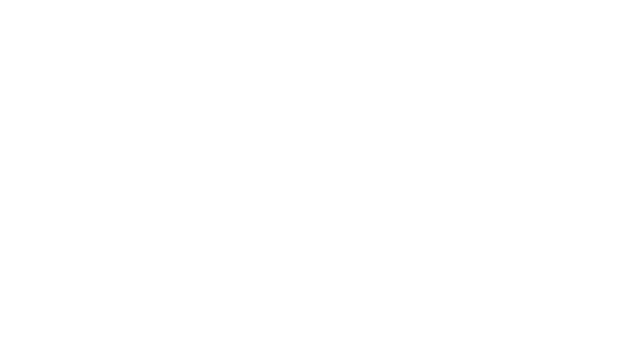
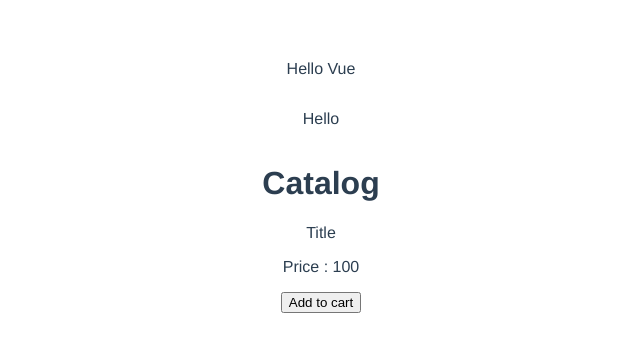
Before and after one commit to stoshich/vue-shop, a Vue app: page / in a window 1280 px wide. Shown: the top 352 px of the page, without its empty margins (319-959 px from the left). Built offline with nearby package versions, Linux system fonts and the light colour scheme.

Commit message:
catalog component

```diff
--- a/src/App.vue
+++ b/src/App.vue
@@ -1,13 +1,17 @@
 <template>
-
+<div id="app">
+  <p>Hello Vue</p>
+  <v-main-wrapper/>
+</div>
 </template>
 
 <script>
-
+import vMainWrapper from './components/v-main-wrapper.vue';
 
 export default {
   name: 'App',
   components: {
+    vMainWrapper
   }
 }
 </script>
--- /dev/null
+++ b/src/components/v-cart.vue
@@ -0,0 +1,13 @@
+<template>
+  <div>
+
+  </div>
+</template>
+<script>
+export default {
+  name: 'v-cart'
+}
+</script>
+<style>
+
+</style>
--- /dev/null
+++ b/src/components/v-catalog-item.vue
@@ -0,0 +1,15 @@
+<template >
+  <div class="v-catalog-item">
+    <p>Title</p>
+    <p>Price : 100</p>
+    <button>Add to cart</button>
+  </div>
+</template>
+<script>
+export default {
+  name: 'v-catalog-item'
+}
+</script>
+<style >
+
+</style>
--- /dev/null
+++ b/src/components/v-catalog.vue
@@ -0,0 +1,21 @@
+<template>
+  <div class="v-catalog">
+    <h1>Catalog</h1>
+    <v-catalog-item/>
+  </div>
+</template>
+<script>
+
+import vCatalogItem from './v-catalog-item.vue';
+
+export default {
+  name: 'v-catalog',
+  components: {
+    vCatalogItem
+  }
+
+}
+</script>
+<style >
+
+</style>
--- a/src/components/v-main-wrapper.vue
+++ b/src/components/v-main-wrapper.vue
@@ -1,3 +1,39 @@
 <template>
-  <div class="v-main-wrapper-vue"></div>
+  <div class="v-main-wrapper-vue">
+    <p>{{ title }}</p>
+    <v-catalog/>
+    <v-cart/>
+  </div>
 </template>
+
+<script>
+
+import vCatalog from './v-catalog.vue';
+import vCart from './v-cart.vue';
+
+export default {
+  name: 'v-main-wrapper-vue',
+  components: {
+    vCatalog,
+    vCart
+  },
+  data() {
+    return {
+      title: 'Hello'
+    }
+  },
+  mounted() {
+  }
+}
+</script>
+
+<style>
+  .v-main-wrapper-vue {
+    display: flex;
+    flex-direction: column;
+    justify-content: center;
+    align-items: center;
+    max-width: 900px;
+    margin: 0 auto;
+  }
+</style>
```
Also changed, not shown: package.json (line endings or trailing spaces).
